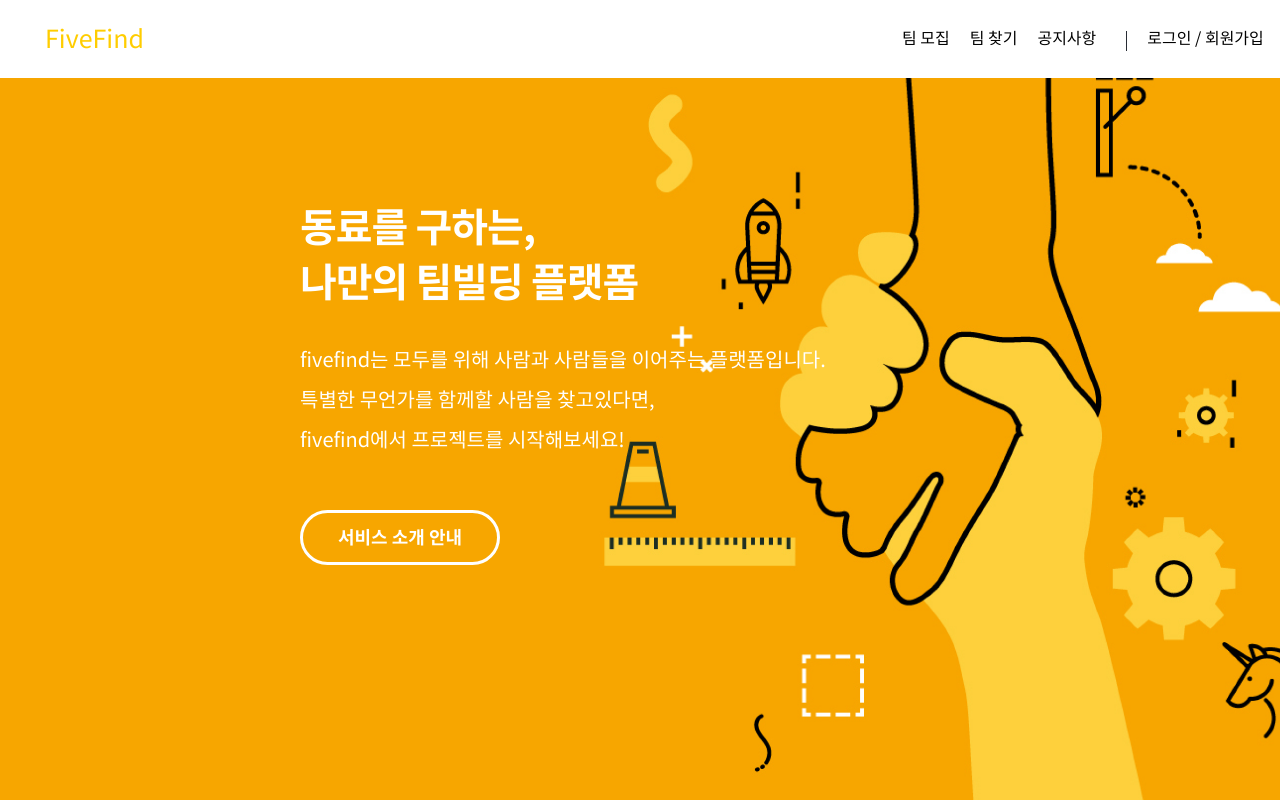
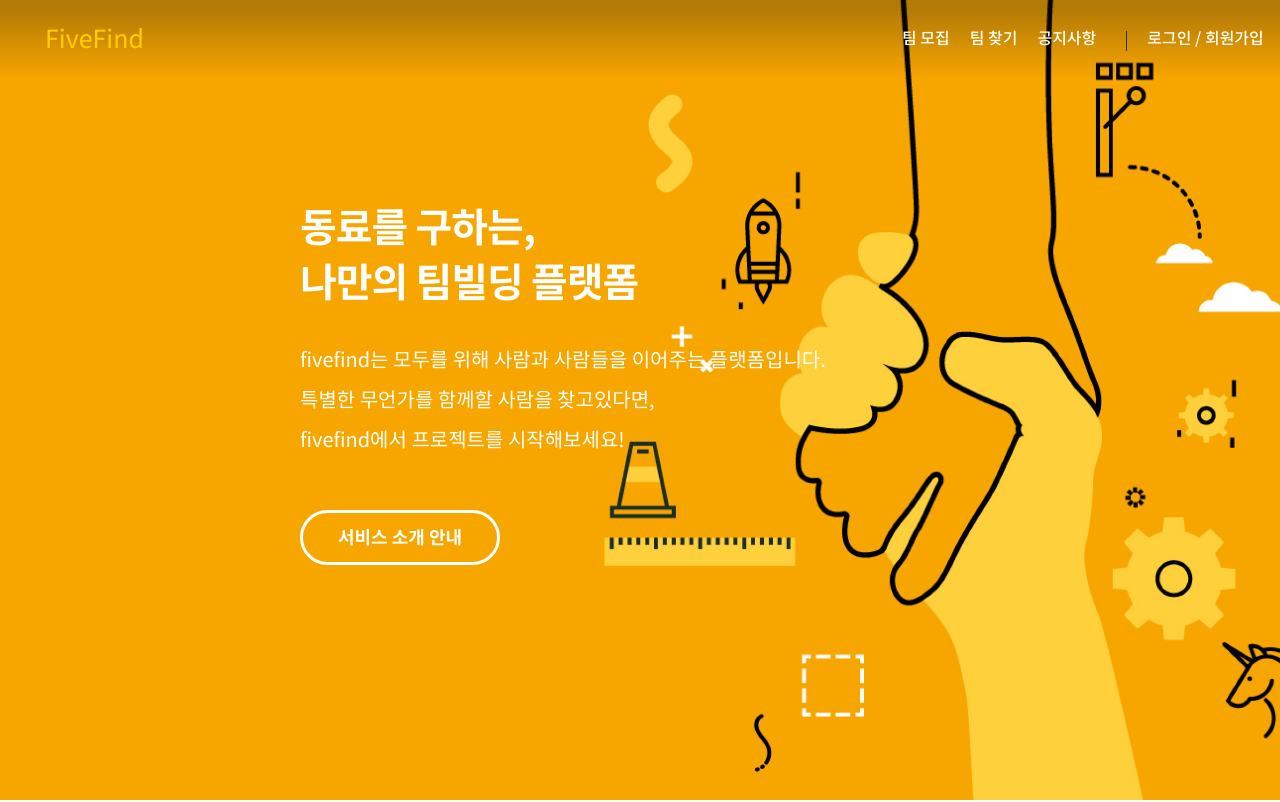
Before and after one commit to kye8524/FiveFind, a React (Create React App) app in the folder FiveFind_front/fivefind/: page / in a window 1280 px wide. Shown: the top 802 px of the page. Built offline with nearby package versions, Linux system fonts and the light colour scheme.

Commit message:
[feat] 세부사항 수정

```diff
--- a/FiveFind_front/fivefind/src/App.js
+++ b/FiveFind_front/fivefind/src/App.js
@@ -1,6 +1,6 @@
 import React, {Component} from 'react';
 import './App.css';
-import {Link, Route, withRouter} from 'react-router-dom';
+import {Route, withRouter} from 'react-router-dom';
 import Index from "./pages/index/Index";
 import Login from "./pages/login/Login";
 
--- a/FiveFind_front/fivefind/src/components/Header/Header.css
+++ b/FiveFind_front/fivefind/src/components/Header/Header.css
@@ -14,8 +14,7 @@
     flex-direction: row;
     align-items: center;
     justify-content: space-between;
-    //background: linear-gradient(to bottom, rgba(20, 20, 20, 0.3) 10%, transparent);
-    background: white;
+    background: linear-gradient(to bottom, rgba(20, 20, 20, 0.3) 10%, transparent);
     position: fixed;
 }
 .header_title{
--- a/FiveFind_front/fivefind/src/components/Header/Header.jsx
+++ b/FiveFind_front/fivefind/src/components/Header/Header.jsx
@@ -11,18 +11,6 @@
         window.addEventListener('scroll', updateScroll);
     });
     return(
-        <div className="header">
-            <div className="header_title">FiveFind</div>
-            <ul className="header_box">
-                <li className="header_box_text"><NavLink to = "/">팀 모집</NavLink></li>
-                <li className="header_box_text">팀 찾기</li>
-                <li className="header_box_text">공지사항</li>
-                <li className="header_box_bar" />
-                <li className="header_box_text"><NavLink to = "/login">로그인 / 회원가입</NavLink></li>
-            </ul>
-        </div>
-    )
-       /* return(
             <div className={scrollPosition < 300 ? "header" : "nav" || window.location.pathname === '/login' ? "header": "header"}>
                 <div className="header_title">FiveFind</div>
                 <ul className="header_box">
@@ -34,7 +22,7 @@
                 </ul>
             </div>
         )
-        */
+
 
 }
 export default Header;
```
